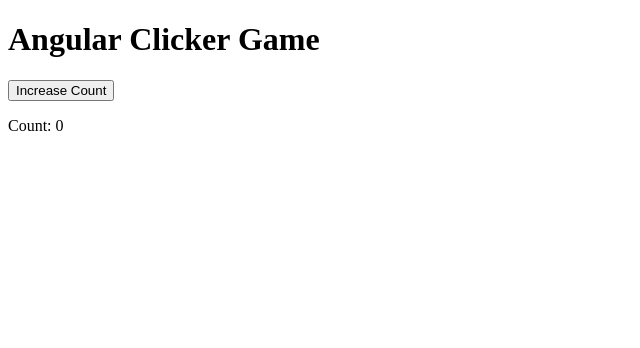
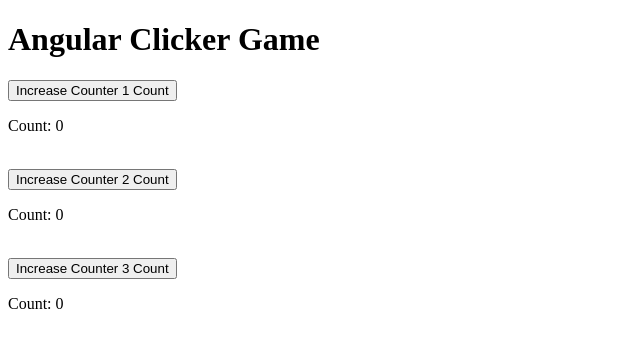
Before and after one commit to lulunac27a/angular-clicker-game, an Angular app: page / in a window 1280 px wide. Shown: the top 348 px of the page, without its empty margins (0-640 px from the left). Built offline with nearby package versions, Linux system fonts and the light colour scheme.

Commit message:
Add multiple counter buttons

```diff
--- a/src/app/clicker-button/clicker-button.component.html
+++ b/src/app/clicker-button/clicker-button.component.html
@@ -1,2 +1,6 @@
-<button (click)="increaseCount()">Increase Count</button>
-<p>Count: {{ count }}</p>
+<button (click)="increaseCount()">Increase Counter 1 Count</button>
+<p>Count: {{ count }}</p><br>
+<button (click)="increaseCount2()">Increase Counter 2 Count</button>
+<p>Count: {{ count2 }}</p><br>
+<button (click)="increaseCount3()">Increase Counter 3 Count</button>
+<p>Count: {{ count3 }}</p><br>
--- a/src/app/clicker-button/clicker-button.component.ts
+++ b/src/app/clicker-button/clicker-button.component.ts
@@ -9,8 +9,15 @@
 })
 export class ClickerButtonComponent {
   count = 0;
+  count2 = 0;
+  count3 = 0;
   increaseCount(amount: number = 1) {
     this.count += amount;
   }
-
+  increaseCount2(amount: number = 1) {
+    this.count2 += amount * this.count;
+  }
+  increaseCount3(amount: number = 1) {
+    this.count3 += amount * this.count2;
+  }
 }
```
